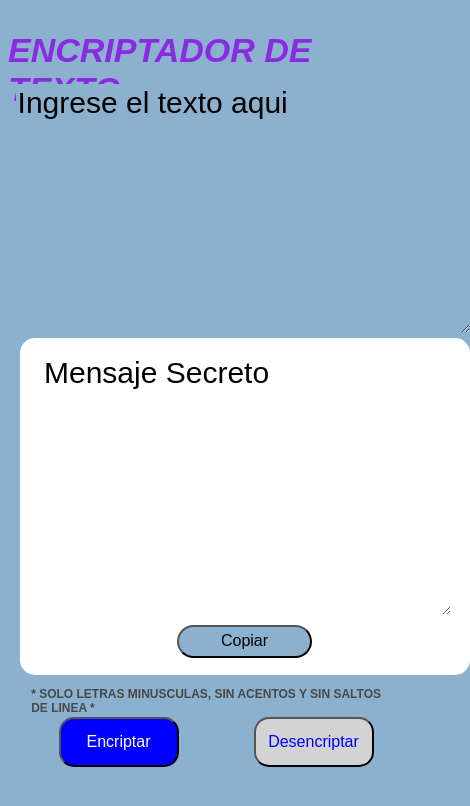
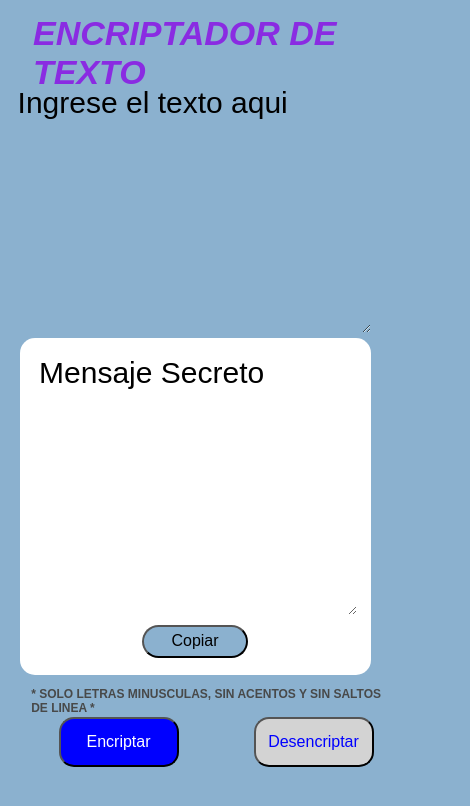
Before and after one commit to DiegoATX1/Encriptador-de-texto, a plain HTML site: page index.html in a window 390 px wide. Shown: the whole page, 470 px wide, since content can reach past the window. Drawn offline with Linux system fonts and the light colour scheme.

Commit message:
Update styles.css

```diff
--- a/styles.css
+++ b/styles.css
@@ -177,7 +177,7 @@ h1{
 
     font-family: sans-serif;
     position: absolute;
-    left: -70px;
+    top: -1%;
     font-size: 34px;
     font-style: oblique;
     color:blueviolet;
@@ -189,7 +189,7 @@ h1{
     position: absolute;
     top: 40%;
     left:5%;
-    width: 450px;
+    width: 90%;
     height: 40%;
 
 }
@@ -199,7 +199,7 @@ h1{
     position: absolute;
     top: 10%;
     left: 4%;
-    width: 450px;
+    width: 90%;
     height: 29%;
 
 }
```
